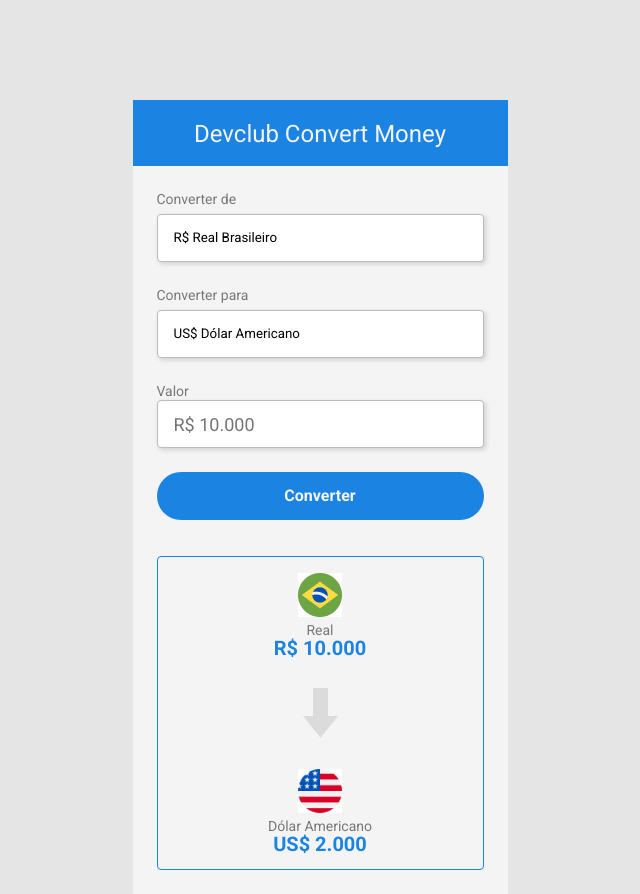
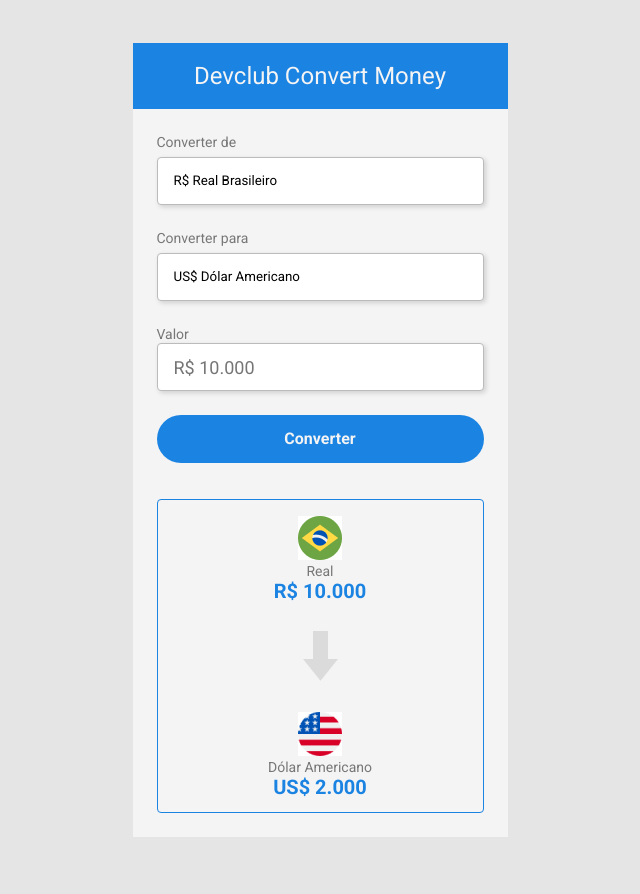
Before and after one commit to Renanjuniior6/Convertor-Dolar-Euro, a plain HTML site: page index.html in a window 1280 px wide. Shown: the whole page, without its empty margins (320-960 px from the left). Drawn offline with Linux system fonts and the light colour scheme.

Commit message:
atualização de código

```diff
--- a/index.html
+++ b/index.html
@@ -8,6 +8,7 @@
     <link rel="preconnect" href="https://fonts.googleapis.com">
     <link rel="preconnect" href="https://fonts.gstatic.com" crossorigin>
     <link href="https://fonts.googleapis.com/css2?family=Roboto:wght@100;300;400;700&display=swap" rel="stylesheet">
+    <link rel="shortcut icon" href="./assets/convertor.jpg" type="image/x-icon">
     <link rel="stylesheet" href="./styles.css">
     <title>Devclub Convert Money</title>
 </head>
--- a/scripts.js
+++ b/scripts.js
@@ -1,8 +1,8 @@
 const button = document.getElementById('convert-button')
 const select = document.getElementById('currency-select')
-const dolar = 5.2
-const euro = 5.9
-const bitcoin = 0.00094
+const dolar = 4.94
+const euro = 5.43
+const bitcoin = 0.0000073
 
 const convertValues = () => {
 const inputReais = document.getElementById('input-real').value
--- a/styles.css
+++ b/styles.css
@@ -10,20 +10,25 @@
 
 body {
     background-color: #E5E5E5;
+    display: flex;
+    justify-content: center;
+    align-items: center;
+    height: 110vh;
 }
 
 
 .container {
     width: 375px;
     background-color: #F4F4F4;
-    margin: 0 auto;
-    margin-top: 100px;
 }
 
 
 header {
     background-color: #1B83E2;
     height: 66px;
+    display: flex;
+    justify-content: center;
+    align-items: center;
 
 }
 
@@ -32,8 +37,7 @@
     font-weight: 400;
     font-size: 24px;
     color: #F4F4F4;
-    text-align: center;
-    padding-top: 25px;
+
 }
 
 main {
@@ -99,11 +103,19 @@
 section {
     border: 1px solid #1B83E2;
     border-radius: 4px;
+    display: flex;
+    flex-direction: column;
+    align-items: center;
+    gap: 15px;
 }
 
 .currency-container {
-    text-align: center;
+
     padding: 16px;
+    display: flex;
+    flex-direction: column;
+    align-items: center;
+    gap: 2px;
 }
 
 .currency-name {
@@ -120,8 +132,3 @@
     font-size: 20px;
 
 }
-
-.arrow-img {
-    margin: 15px auto;
-    display: block;
-}
```
Also changed, not shown: assets/convertor.jpg (added).
